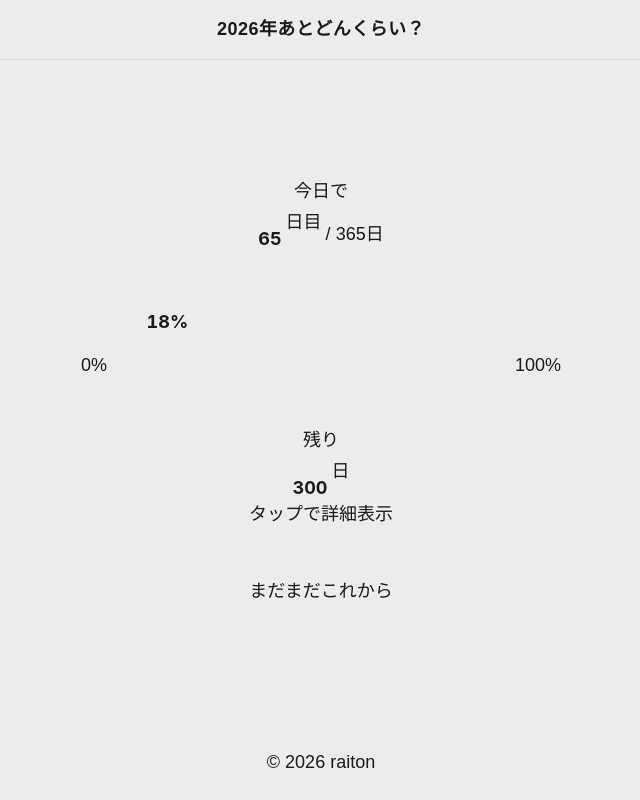
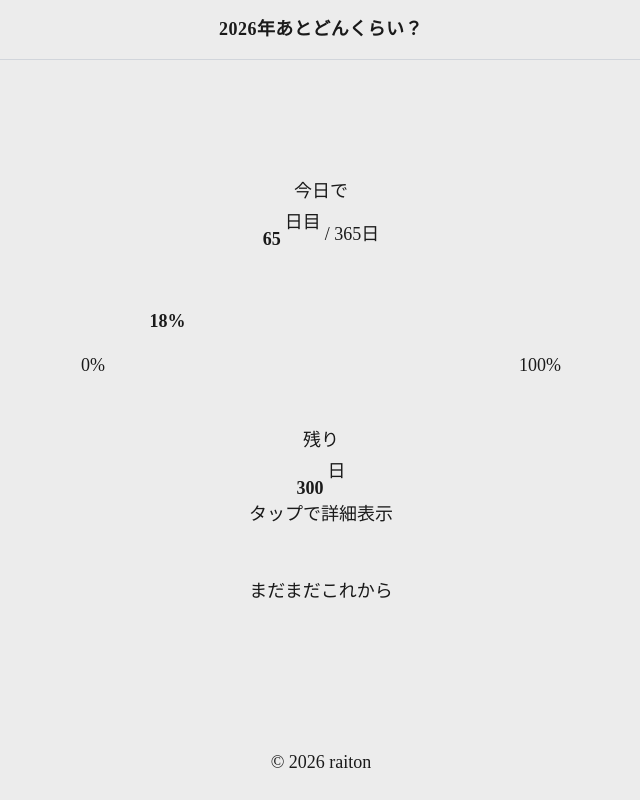
Before and after one commit to raiton-boo/year-project, a Next.js app: page / in a window 1280 px wide. Shown: the whole page, without its empty margins (319-959 px from the left). Built offline with nearby package versions, Linux system fonts and the light colour scheme; a web font is replaced by a local one.

Commit message:
feat: ひとりゴシック・Orbitronフォント適用

```diff
--- a/src/app/globals.css
+++ b/src/app/globals.css
@@ -11,8 +11,7 @@
   --color-progress-fill: #3b82f6;
 
   /* フォント */
-  --font-family-body: 'Noto Sans JP', sans-serif;
-  --font-family-number: 'Inter', sans-serif;
+  --font-family-digital: var(--font-orbitron), sans-serif;
 
   /* フォントサイズ*/
   --font-size-xs: clamp(0.75rem, 2.5vw, 0.875rem); /* 補助テキスト */
@@ -27,7 +26,6 @@
 body {
   background-color: var(--color-bg);
   color: var(--color-text);
-  font-family: var(--font-family-body);
   font-size: var(--font-size-base);
   -webkit-text-size-adjust: 100%; /* スマホでの自動拡大防止 */
   -webkit-user-select: none; /* テキスト選択不可 */
--- a/src/app/layout.tsx
+++ b/src/app/layout.tsx
@@ -1,5 +1,18 @@
 import type { Metadata, Viewport } from 'next';
+import { Orbitron } from 'next/font/google';
+import localFont from 'next/font/local';
 import './globals.css';
+
+const orbitron = Orbitron({
+  subsets: ['latin'],
+  variable: '--font-orbitron',
+  display: 'swap',
+});
+
+const hitoriGothic = localFont({
+  src: '../../public/fonts/HitoriGothic/ひとりゴシック.ttf',
+  display: 'swap',
+});
 
 export const metadata: Metadata = {
   title: '今年あとどんくらい？',
@@ -18,7 +31,12 @@ export default function RootLayout({
 }) {
   return (
     <html lang="ja">
-      <body className="min-h-screen bg-bg text-text">{children}</body>
+      <body
+        className={`${orbitron.variable} min-h-screen bg-bg text-text`}
+        style={{ fontFamily: hitoriGothic.style.fontFamily }}
+      >
+        {children}
+      </body>
     </html>
   );
 }
```
